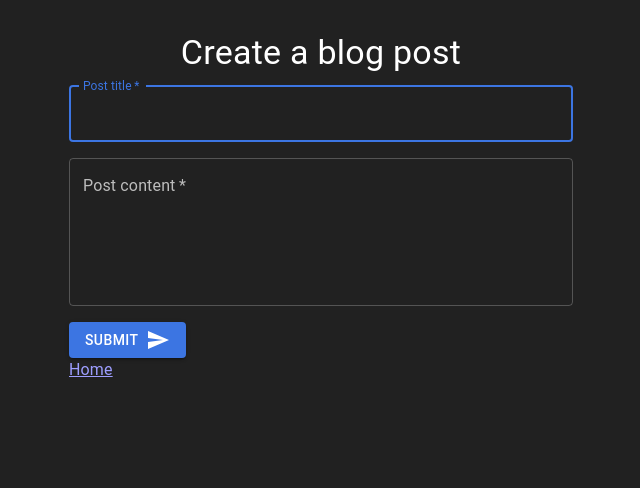
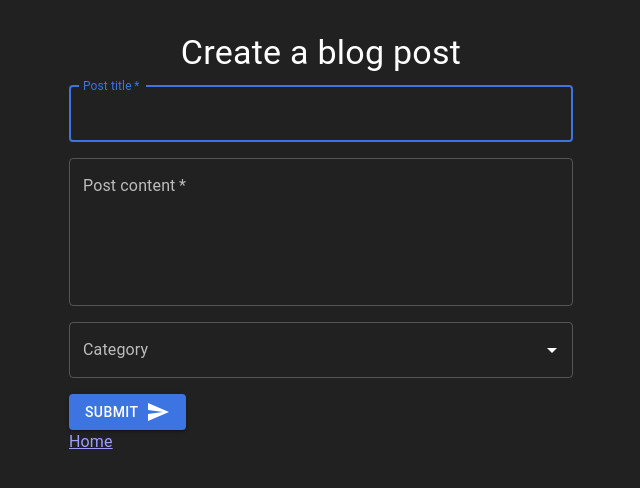
Before and after one commit to TheMarv/capstone-project, a Next.js app: page /blog/create in a window 1280 px wide. Shown: the top 488 px of the page, without its empty margins (319-959 px from the left). Built offline with nearby package versions, Linux system fonts and the light colour scheme.

Commit message:
Add autocomplete for categories

```diff
--- a/pages/blog/create.jsx
+++ b/pages/blog/create.jsx
@@ -1,4 +1,5 @@
 import {
+  Autocomplete,
   Box,
   Button,
   Container,
@@ -17,9 +18,18 @@ export default function Create() {
   const [formState, setFormState] = useState({
     title: '',
     content: '',
+    category: '',
   });
 
   const addBlogpost = useStore(store => store.addBlogpost);
+  const categories = useStore(store =>
+    store.categories.map(category => {
+      return {
+        label: category.name,
+        value: category.slug,
+      };
+    })
+  );
 
   function submitForm(event) {
     event.preventDefault();
@@ -27,6 +37,7 @@ export default function Create() {
     setFormState({
       title: '',
       content: '',
+      category: '',
     });
     router.push(`/blog/${id}`);
   }
@@ -76,6 +87,19 @@ export default function Create() {
             />
           </Grid>
           <Grid item>
+            <Autocomplete
+              disablePortal
+              name="category"
+              options={categories}
+              value={formState.category}
+              onChange={(event, newValue) => {
+                console.log(event, newValue);
+                setFormState({ ...formState, category: newValue.value });
+              }}
+              renderInput={params => <TextField {...params} label="Category" />}
+            />
+          </Grid>
+          <Grid item>
             <Button variant="contained" type="submit">
               Submit
               <Send sx={{ marginLeft: 1 }} />
```
